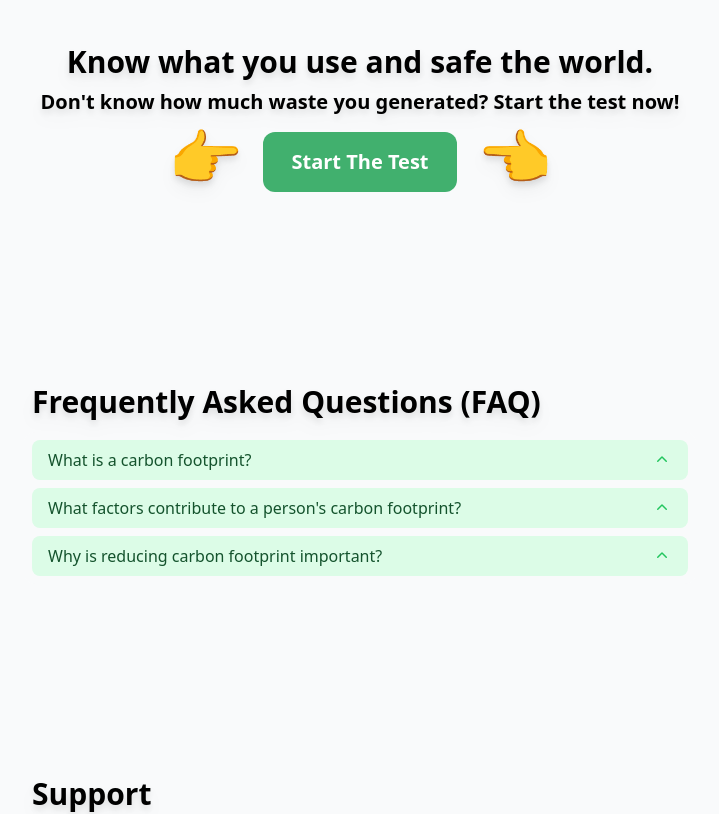
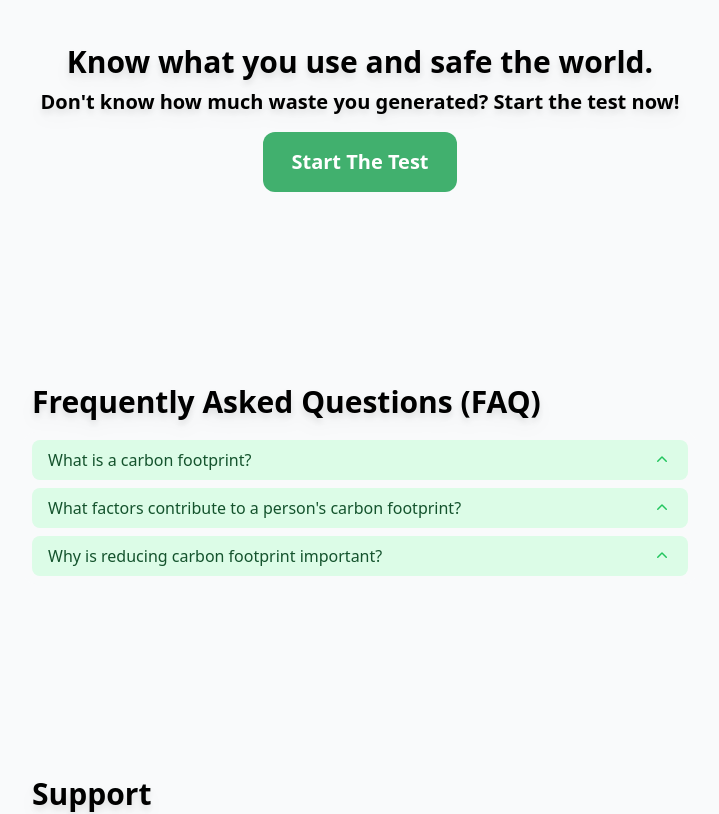
Before and after one commit to MungkornHorpanich/EcoFootprint, a React (Vite) app in the folder ecofootprint/: page / in a window 1280 px wide. Shown: the part 860-1674 px from the top of the page, without its empty margins (280-999 px from the left). Built offline with nearby package versions, Linux system fonts and the light colour scheme.

Commit message:
Finish all the work

```diff
--- a/ecofootprint/src/components/Support.tsx
+++ b/ecofootprint/src/components/Support.tsx
@@ -12,9 +12,11 @@ const Support: React.FC = () => {
         </p>
         <div className="mx-3 mt-3 flex flex-col md:gap-2 md:flex-row">
           <div className="mx-auto flex items-center md:mx-0 justify-center">
-            <a href="https://www.buymeacoffee.com/whiledev">
-              <img src="https://img.buymeacoffee.com/button-api/?text=Buy me some milk&emoji=🥛&slug=whiledev&button_colour=5F7FFF&font_colour=ffffff&font_family=Lato&outline_colour=000000&coffee_colour=FFDD00" />
-            </a>
+            <span>
+              <a href="https://www.buymeacoffee.com/whiledev">
+                <img src="https://img.buymeacoffee.com/button-api/?text=Buy me some milk&emoji=🥛&slug=whiledev&button_colour=5F7FFF&font_colour=ffffff&font_family=Lato&outline_colour=000000&coffee_colour=FFDD00" />
+              </a>
+            </span>
           </div>
           <a>
             <button className="bg-black mx-auto md:mt-0 mt-2 flex gap-2 text-white rounded-lg py-3 px-3 font-semibold">
--- a/ecofootprint/src/components/Video.tsx
+++ b/ecofootprint/src/components/Video.tsx
@@ -14,13 +14,11 @@ const Video: React.FC = () => {
           </p>
           <div className="flex">
             <div className="flex gap-5 mx-auto">
-              <h1 className="text-6xl animate-bounce drop-shadow-lg">👉</h1>
               <Link to={"/test"}>
                 <button className="px-7 flex font-semibold text-white rounded-xl bg-nature text-xl py-4">
                   Start The Test
                 </button>
               </Link>
-              <h1 className="text-6xl animate-bounce drop-shadow-lg">👈</h1>
             </div>
           </div>
         </div>
```
